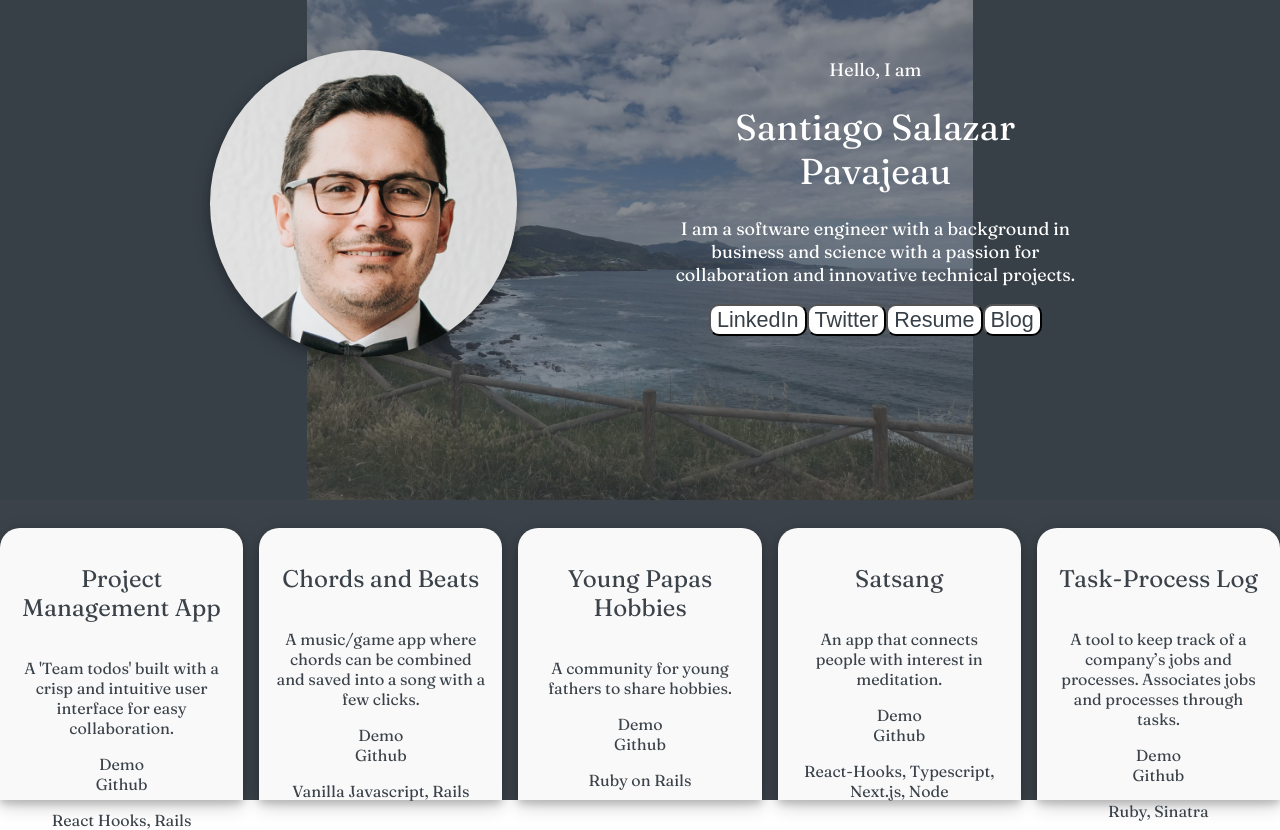
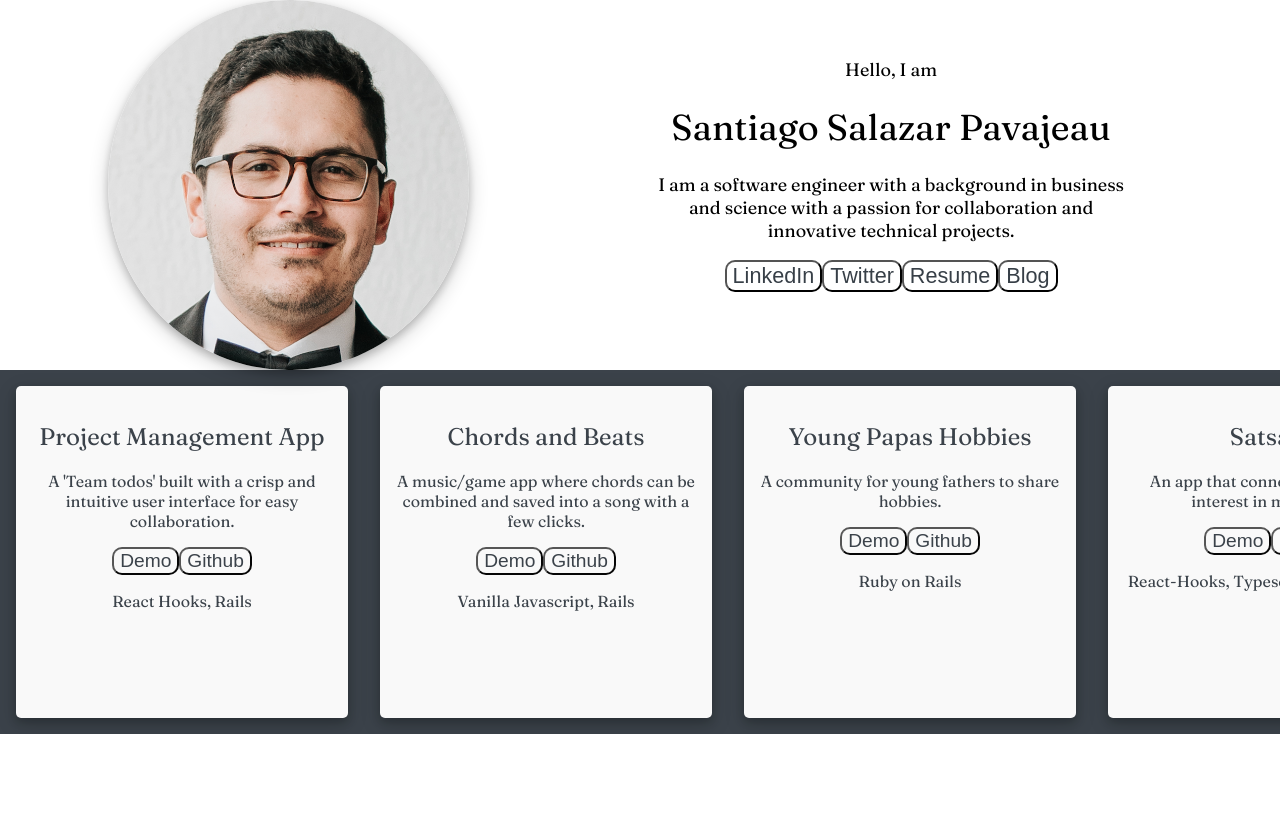
Before and after one commit to SantiagoSalazarPavajeau/santiagosalazarpavajeau.github.io, a React (Create React App) app: page / in a window 1280 px wide. After the commit the page ends 800 px from the top, so only its background shows below. Built offline with nearby package versions, Linux system fonts and the light colour scheme.

Commit message:
add horizontal scrolling to cards

```diff
--- a/src/App.css
+++ b/src/App.css
@@ -3,52 +3,49 @@
 .App {
   display: grid;
   font-family: 'Fraunces', serif;
+  grid-template-columns: [left] 1fr [right];
 }
-.App-header {
+/* .App-header {
   display: grid;
   grid-template-columns: [left] 1fr [right];
-}
+} */
 
-.App-header header {
+/* .App-header header {
   display: flex;
   justify-content: center;
   color: #000;
-}
+} */
 
 .header {
-  /* filter: contrast(95%); */
-  background: #373F47;
+  display: flex;
+  justify-content: center;
   width: 100vw;
-  /* background-image: url("home-bg.png"); */
-  /* overflow: hidden; */
-  /* opacity: 0.4; */
-  /* background-repeat: no-repeat; */
-  /* background-size: cover; */
   text-align: center;
   z-index: 1;
-  height: 500px;
+  height: 370px;
 }
 
 img{
   opacity: 0.4;
-  object-fit: fill;
+  max-width: 100%;
+  max-height: 100%;
 }
 
-.profile-card{
+/* .profile-card{
   position: absolute;
   background-color: transparent;
-  color: white;
-  height: 100%;
-  width: 80%;
+  color: #373F47;
+
   border-radius: 0px 0px 0px 0px;
   margin: 0%;
   z-index: 1;
-}
+} */
 
 .pancake{
   display: flex;
   flex-wrap: wrap;
   justify-content: space-around;
+  position: relative;
 }
 
 .profile-image{
@@ -58,10 +55,7 @@ img{
   background-repeat: no-repeat;
   border-radius: 100%;
   box-shadow: 0 4px 8px 0 rgba(0, 0, 0, 0.2), 0 6px 20px 0 rgba(0, 0, 0, 0.19);
-  width: 30%;
-  height: 0;
-  padding-bottom: 30%;
-  margin: 50px;
+
 }
 
 .bio{
@@ -73,31 +67,38 @@ img{
 }
 
 .header2 {
-  display: grid;
-  grid-template-columns: repeat(auto-fit, minmax(150px, 1fr));
-  grid-gap: 1rem;
+  display: flex;
+  flex-wrap: nowrap;
+  overflow-x: auto;
+  grid-template-columns: repeat(4, 1fr);
+  /* grid-gap: 1rem; */
   filter: contrast(95%);
   background-color: #373F47;
   background-size: cover;
   text-align: center;
-  z-index: -1;
-  height: 300px;
+  height: 100%;
+  width: auto;
+  /* overflow-x: scroll;
+  overflow-y: hidden;
+  white-space: nowrap; */
 }
 
 .project-card{
-  display: grid;
-  place-items: center;
-  width: 50%;
-  height: 15rem;
+  flex: 0 0 auto;
+  display: inline-block;
+  text-align: center;
+  width: 300px;
+  height: 300px;
   background-color: white;
   color: #373F47;
   box-shadow: 0 4px 8px 0 rgba(0, 0, 0, 0.2), 0 6px 20px 0 rgba(0, 0, 0, 0.19);
-  border-radius: 20px 20px 0px 0px;
-  margin-top: auto;
+  border-radius: 5px 5px 5px 5px;
+  margin: 1rem;
   padding: 1rem;
+
 }
 
-.project-card:hover{
+/* .project-card:hover{
   display: grid;
   place-items: center;
   width: 50%;
@@ -107,7 +108,7 @@ img{
   border-radius: 20px 20px 0px 0px;
   margin-top: auto;
   padding: 1rem;
-}
+} */
 
 button{
   background-color: white;
--- a/src/App.tsx
+++ b/src/App.tsx
@@ -12,30 +12,25 @@ function App() {
   }
   return (
     <div className="App">
-      <header className="App-header">
+
         <div className="header">
-          <header className="header">
-          <img src={bg}/>
-          <div className="profile-card">
+        {/* <img src={bg} alt="sky" /> */}
               <div className="pancake">
                 <div className="profile-image"/>
                 <div className="bio">
                   <p>Hello, I am </p> <h1>Santiago Salazar Pavajeau</h1> <p>I am a software engineer with a background in business and science with a passion for collaboration and innovative technical projects.</p>
                   <button><a href="https://www.linkedin.com/in/santiago-salazar-pavajeau/" >LinkedIn</a></button>
                   <button><a href="https://twitter.com/santispavajeau">Twitter</a></button>
-                  <button>Resume</button>
-                  <button>Blog</button>
+                  <button><a href="https://docs.google.com/document/d/1CMit1ahDwgmCB30EgI9euKEVLYz6YYXTIG7H19If2bg/edit?usp=sharing">Resume</a></button>
+                  <button><a href="https://dev.to/santispavajeau">Blog</a></button>
                 </div>
               </div>
+        </div>
+
+          <div className="header2">
+            {renderProjects()}
           </div>
-          </header>
 
-          <header className="header2">
-            {renderProjects()}
-          </header>
-
-        </div>
-      </header>
     </div>
   );
 }
--- /dev/null
+++ b/src/components/Header.tsx
@@ -0,0 +1,5 @@
+import React from 'react';
+
+const Header = () => {
+
+}
--- a/src/components/ProjectCard.tsx
+++ b/src/components/ProjectCard.tsx
@@ -13,10 +13,11 @@ export const ProjectCard = ({title, description, demo, github,stack}: Project) =
     return (
         <>
             <div className="project-card">
-            <h2>{title}</h2>
+                <h2>{title}</h2>
                 <p>{description}</p>
-                <a href={demo}>Demo</a>
-                <a href={github}>Github</a>
+                <button> <a href={demo}>Demo </a></button>
+
+                <button><a href={github}>Github</a> </button>
                 <p>{stack}</p>
             </div>
         </>
```
Also changed, not shown: 2 other files (tests, documents, lock files or other folders).
